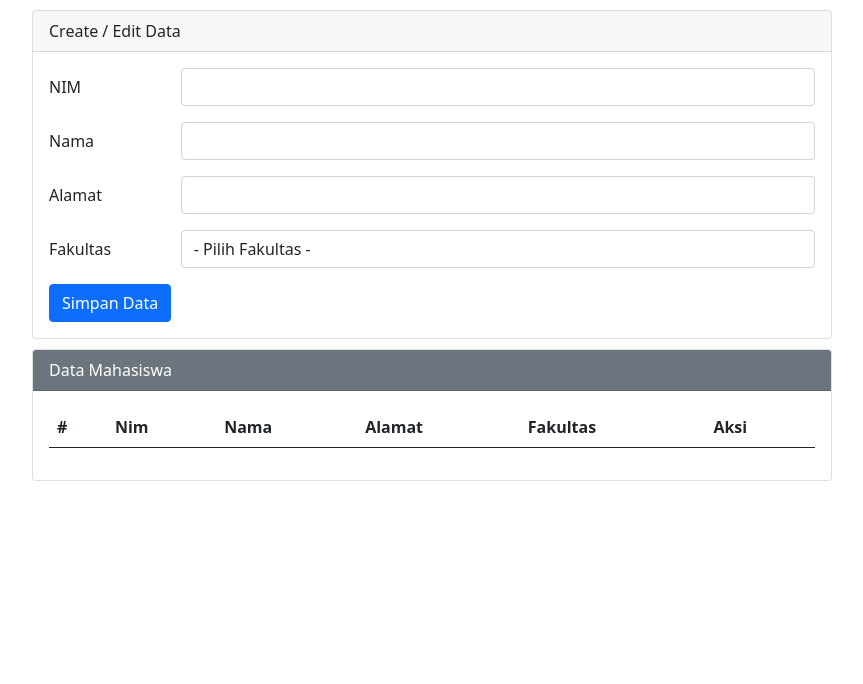
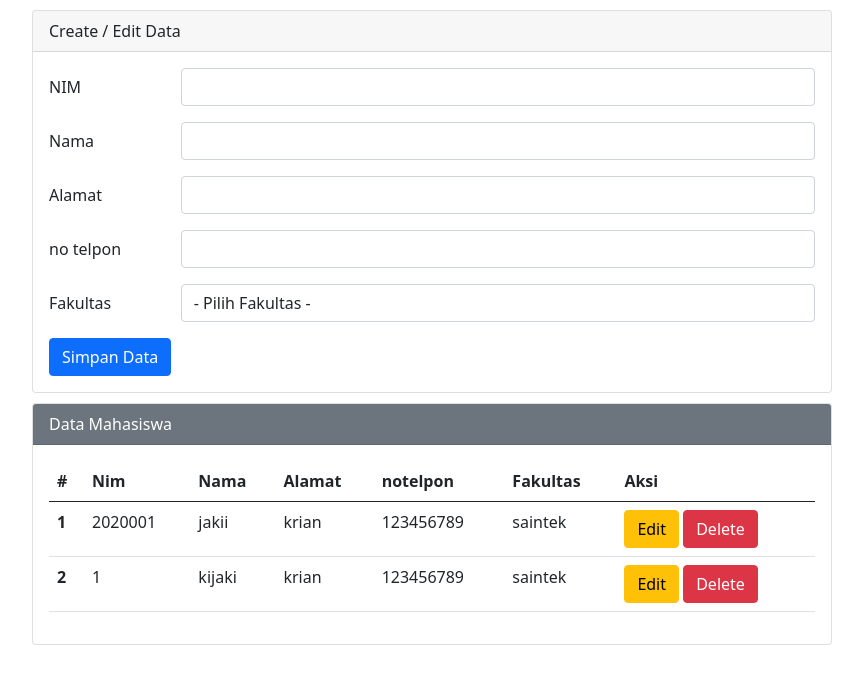
Before and after one commit to JakkiA6/kijaki.github.io, a PHP site: page /index.php in a window 1280 px wide. Shown: the top 684 px of the page, without its empty margins (208-1071 px from the left). Run offline with PHP 8.4, Linux system fonts and the light colour scheme; data comes from the database, SQL or seed files in the repository; both versions use the stored data as it was after the commit; data that the repository does not hold is empty.

Commit message:
Add files via upload

```diff
--- a/index.php
+++ b/index.php
@@ -2,7 +2,7 @@
 $host       = "localhost";
 $user       = "root";
 $pass       = "";
-$db         = "akademikk";
+$db         = "akademikkk";
 
 $koneksi    = mysqli_connect($host, $user, $pass, $db);
 if (!$koneksi) { //cek koneksi
@@ -11,6 +11,7 @@ if (!$koneksi) { //cek koneksi
 $nim        = "";
 $nama       = "";
 $alamat     = "";
+$notelpon     = "";
 $fakultas   = "";
 $sukses     = "";
 $error      = "";
@@ -38,6 +39,7 @@ if ($op == 'edit') {
     $nim        = $r1['nim'];
     $nama       = $r1['nama'];
     $alamat     = $r1['alamat'];
+    $notelpon     = $r1['notelpon'];
     $fakultas   = $r1['fakultas'];
 
     if ($nim == '') {
@@ -48,11 +50,12 @@ if (isset($_POST['simpan'])) { //untuk create
     $nim        = $_POST['nim'];
     $nama       = $_POST['nama'];
     $alamat     = $_POST['alamat'];
+    $notelpon     = $_POST['notelpon'];
     $fakultas   = $_POST['fakultas'];
 
     if ($nim && $nama && $alamat && $fakultas) {
         if ($op == 'edit') { //untuk update
-            $sql1       = "update mahasiswa set nim = '$nim',nama='$nama',alamat = '$alamat',fakultas='$fakultas' where id = '$id'";
+            $sql1       = "update mahasiswaa set nim = '$nim',nama='$nama',alamat = '$alamat',notelpon='$notelpon',fakultas='$fakultas' where id = '$id'";
             $q1         = mysqli_query($koneksi, $sql1);
             if ($q1) {
                 $sukses = "Data berhasil diupdate";
@@ -60,7 +63,7 @@ if (isset($_POST['simpan'])) { //untuk create
                 $error  = "Data gagal diupdate";
             }
         } else { //untuk insert
-            $sql1   = "insert into mahasiswa(nim,nama,alamat,fakultas) values ('$nim','$nama','$alamat','$fakultas')";
+            $sql1   = "insert into mahasiswaa(nim,nama,alamat,notelpon,fakultas) values ('$nim','$nama','$alamat','$notelpon','$fakultas')";
             $q1     = mysqli_query($koneksi, $sql1);
             if ($q1) {
                 $sukses     = "Berhasil memasukkan data baru";
@@ -141,6 +144,12 @@ if (isset($_POST['simpan'])) { //untuk create
                         </div>
                     </div>
                     <div class="mb-3 row">
+                        <label for="notelpon" class="col-sm-2 col-form-label">no telpon</label>
+                        <div class="col-sm-10">
+                            <input type="text" class="form-control" id="notelpon" name="notelpon" value="<?php echo $notelpon ?>">
+                        </div>
+                    </div>
+                    <div class="mb-3 row">
                         <label for="fakultas" class="col-sm-2 col-form-label">Fakultas</label>
                         <div class="col-sm-10">
                             <select class="form-control" name="fakultas" id="fakultas">
@@ -170,13 +179,14 @@ if (isset($_POST['simpan'])) { //untuk create
                             <th scope="col">Nim</th>
                             <th scope="col">Nama</th>
                             <th scope="col">Alamat</th>
+                            <th scope="col">notelpon</th>
                             <th scope="col">Fakultas</th>
                             <th scope="col">Aksi</th>
                         </tr>
                     </thead>
                     <tbody>
                         <?php
-                        $sql2   = "select * from mahasiswa order by id desc";
+                        $sql2   = "select * from mahasiswaa order by id desc";
                         $q2     = mysqli_query($koneksi, $sql2);
                         $urut   = 1;
                         while ($r2 = mysqli_fetch_array($q2)) {
@@ -184,6 +194,7 @@ if (isset($_POST['simpan'])) { //untuk create
                             $nim        = $r2['nim'];
                             $nama       = $r2['nama'];
                             $alamat     = $r2['alamat'];
+                            $notelpon   = $r2['notelpon'];
                             $fakultas   = $r2['fakultas'];
 
                         ?>
@@ -192,6 +203,7 @@ if (isset($_POST['simpan'])) { //untuk create
                                 <td scope="row"><?php echo $nim ?></td>
                                 <td scope="row"><?php echo $nama ?></td>
                                 <td scope="row"><?php echo $alamat ?></td>
+                                <td scope="row"><?php echo $notelpon ?></td>
                                 <td scope="row"><?php echo $fakultas ?></td>
                                 <td scope="row">
                                     <a href="index.php?op=edit&id=<?php echo $id ?>"><button type="button" class="btn btn-warning">Edit</button></a>
```
Also changed, not shown: mahasiswaa.sql (added, +50 -0 lines).
